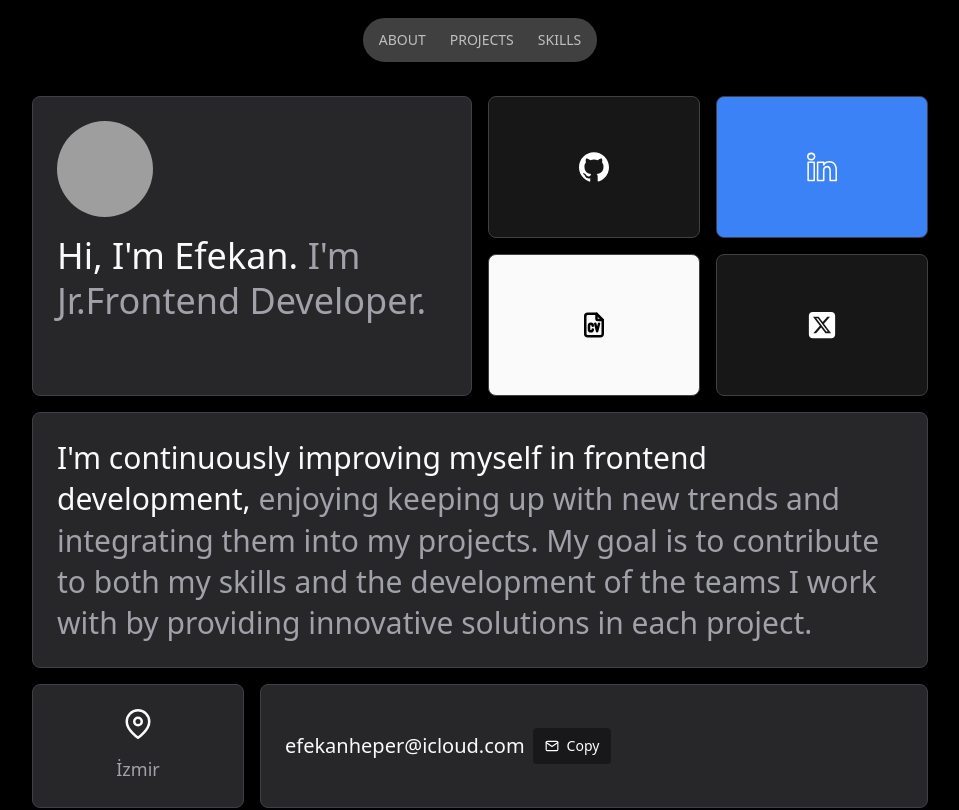
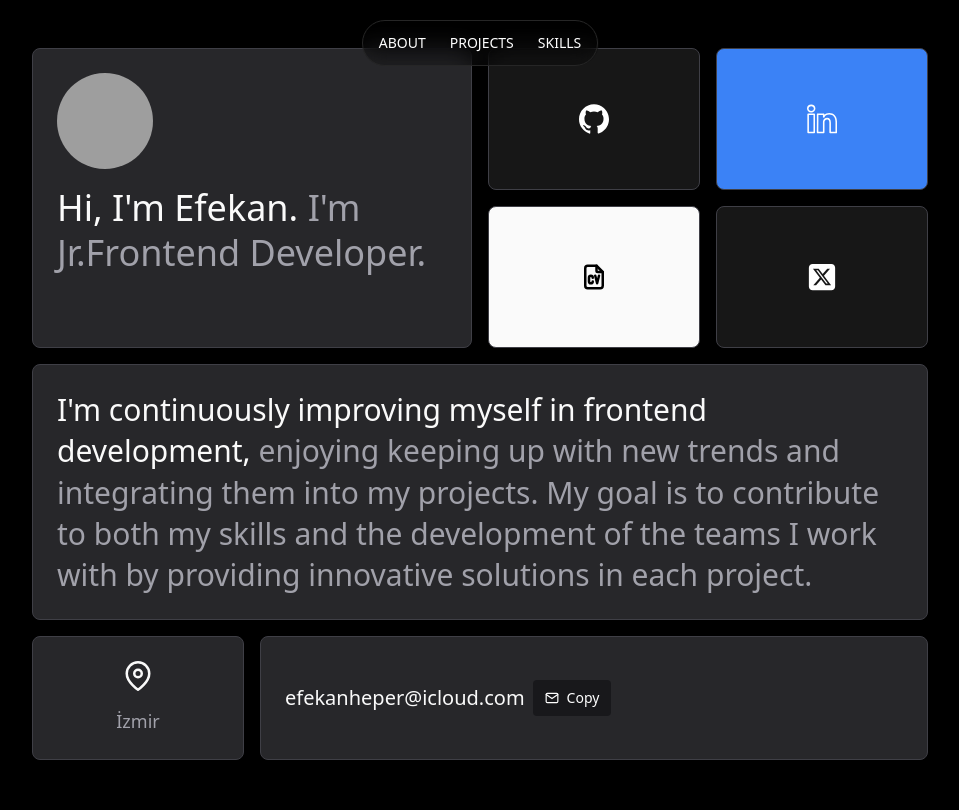
Before and after one commit to efekanheper/portfolio, a React (Vite) app: page / in a window 1280 px wide. Shown: the top 810 px of the page, without its empty margins (160-1119 px from the left). Built offline with nearby package versions, Linux system fonts and the light colour scheme; grey boxes are pictures that could not be loaded.

Commit message:
Update SlideTabs.jsx
stil değişikliği

```diff
--- a/src/components/SlideTabs.jsx
+++ b/src/components/SlideTabs.jsx
@@ -20,7 +20,8 @@ const SlideTabs = () => {
           opacity: 0,
         }));
       }}
-      className="relative top-4 mx-auto flex w-fit rounded-full border-2 border-black bg-neutral-700 p-1"
+      className="fixed top-0 left-0 right-0 mt-5 z-50 mx-auto flex w-fit  rounded-3xl border border-neutral-800 bg-black/20 backdrop-blur-md p-1"
+      style={{ transition: "background-color 0.3s ease" }}
     >
       <Tab setPosition={setPosition} onClick={() => handleClick("home")}>
         About
@@ -54,7 +55,7 @@ const Tab = ({ children, setPosition, onClick }) => {
         });
       }}
       onClick={onClick}
-      className="uppercase  relative z-10 block cursor-pointer px-3 py-1.5 text-xs text-white mix-blend-difference md:px-3 md:py-2 md:text-sm"
+      className="uppercase relative z-10 block cursor-pointer px-3 py-1.5 text-xs text-white hover:text-black  md:px-3 md:py-2 md:text-sm"
     >
       {children}
     </li>
```
